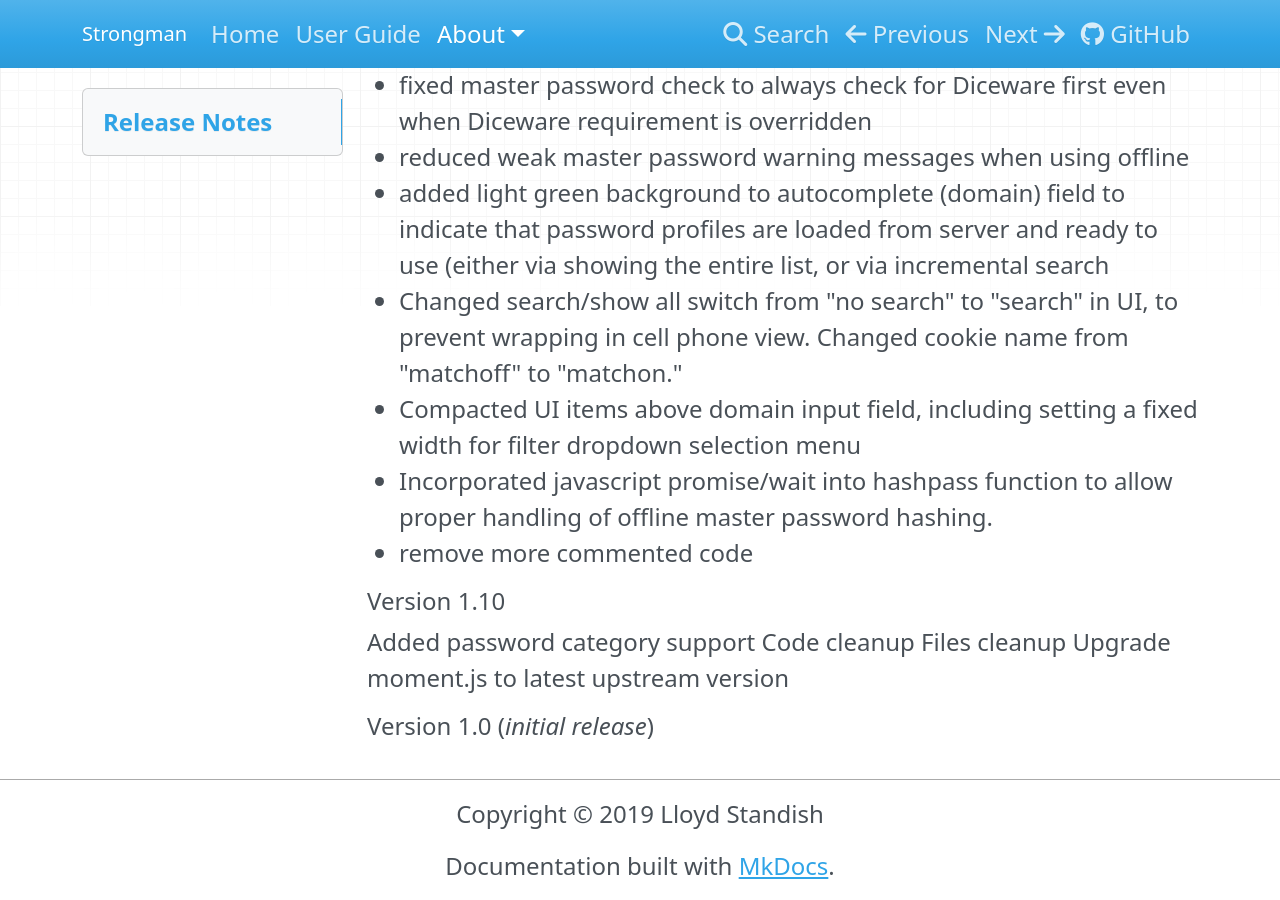
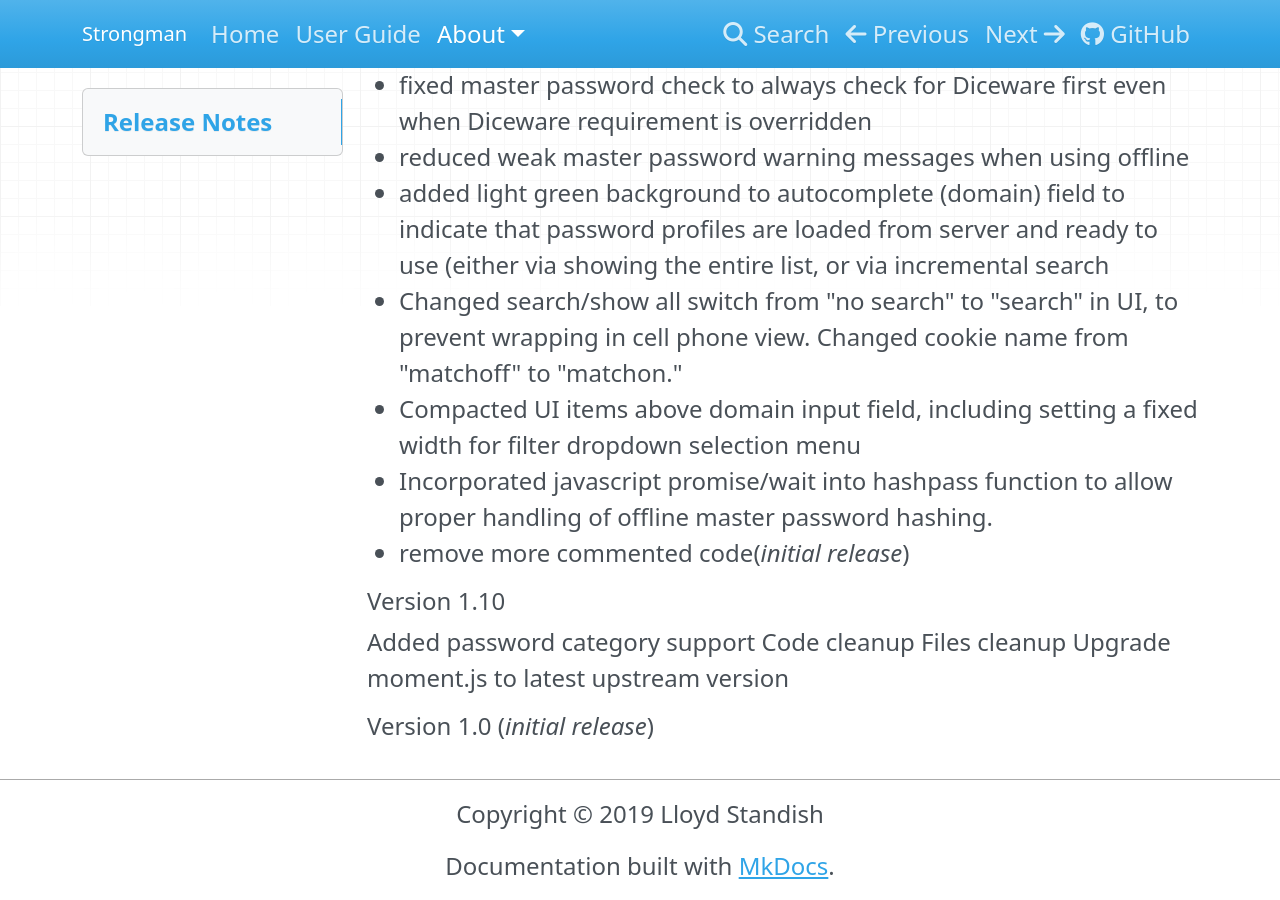
Before and after one commit to lstandish/strongman-md, an MkDocs documentation site: the page built from docs/about/release-notes.md, in a window 1280 px wide and 900 px high, scrolled down 774 px. Built offline with MkDocs 1.6.1, drawn with Linux system fonts in a browser that asks for light colours.

Commit message:
docs/about/release-notes.md updated from https://stackedit.io/

```diff
--- a/docs/about/release-notes.md
+++ b/docs/about/release-notes.md
@@ -27,7 +27,7 @@ The current members of the Strongman team:
 - Changed search/show all switch from "no search" to "search" in UI, to prevent wrapping in cell phone view.  Changed cookie name from "matchoff" to "matchon."
 - Compacted UI items above domain input field, including setting a fixed width for filter dropdown selection menu
 - Incorporated javascript promise/wait into hashpass function to allow proper handling of offline master password hashing.
-- remove more commented code
+- remove more commented code(*initial release*)
 
 #### Version 1.10
 Added password category support
```
Also changed, not shown: other parts of docs/about/release-notes.md (+4 -0 lines).
